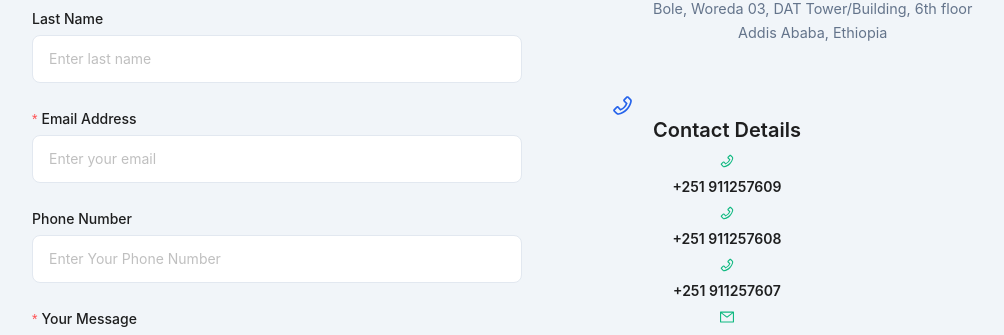
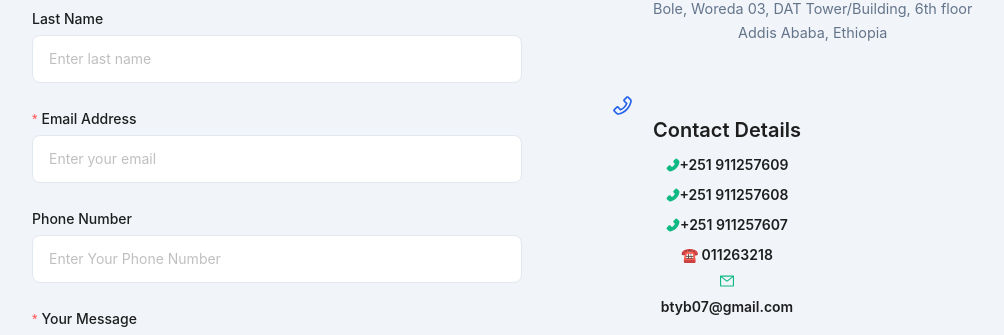
Before and after one commit to zinabumolla27/bty, a React (Create React App) app: page /contact in a window 1280 px wide. Shown: the part 798-1133 px from the top of the page, without its empty margins (73-1077 px from the left). Built offline with nearby package versions, Linux system fonts and the light colour scheme.

Commit message:
contact us

```diff
--- a/src/Components/AppFooter.js
+++ b/src/Components/AppFooter.js
@@ -92,7 +92,7 @@ const AppFooter = () => {
                     <br />
                     +251 911257607
                     <br />
-                    LP: 011263218
+                    ☎️ 011263218
                   </Text>
                 </div>
                 <div className="contact-item">
--- a/src/Pages/Contact.js
+++ b/src/Pages/Contact.js
@@ -1,10 +1,11 @@
 import React, { useEffect } from "react";
 import { Form, Input, Button, Typography, Divider, notification } from "antd";
 import { motion } from "framer-motion";
+import { PhoneOutlined } from "@ant-design/icons";
 import {
   MailOutlined,
-  PhoneOutlined,
   EnvironmentOutlined,
+  PhoneFilled,
 } from "@ant-design/icons";
 import "./Contact.css";
 import { connect, useDispatch } from "react-redux";
@@ -12,6 +13,7 @@ import {
   addContact,
   resetContactCreatedValue,
 } from "../features/contact/contactSlice";
+import { FaPhoneAlt } from "react-icons/fa";
 
 const { Title, Paragraph, Text } = Typography;
 const Context = React.createContext({ name: "Default" });
@@ -230,16 +232,28 @@ const Contact = (props) => {
                 </Title>
                 <div className="contact-methods">
                   <div className="contact-method">
-                    <PhoneOutlined />
-                    <Text strong>+251 911257609</Text>
+                    <Text strong>
+                      {" "}
+                      <PhoneFilled />
+                      +251 911257609
+                    </Text>
                   </div>
                   <div className="contact-method">
-                    <PhoneOutlined />
-                    <Text strong>+251 911257608</Text>
+                    <Text strong>
+                      {" "}
+                      <PhoneFilled />
+                      +251 911257608
+                    </Text>
                   </div>
                   <div className="contact-method">
-                    <PhoneOutlined />
-                    <Text strong>+251 911257607</Text>
+                    <Text strong>
+                      {" "}
+                      <PhoneFilled />
+                      +251 911257607
+                    </Text>
+                  </div>
+                  <div className="contact-method">
+                    <Text strong>☎️ 011263218</Text>
                   </div>
                   <div className="contact-method">
                     <MailOutlined />
```
